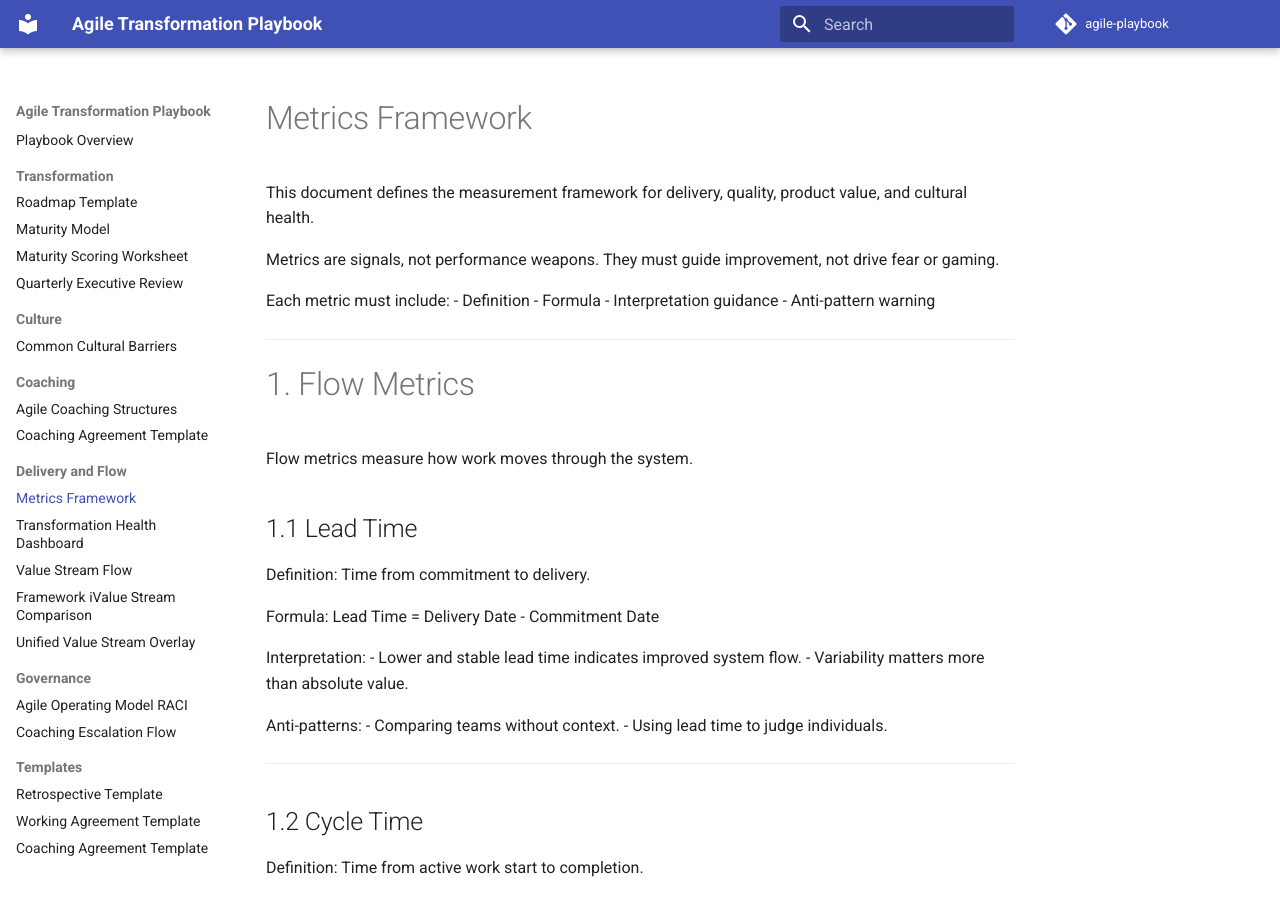
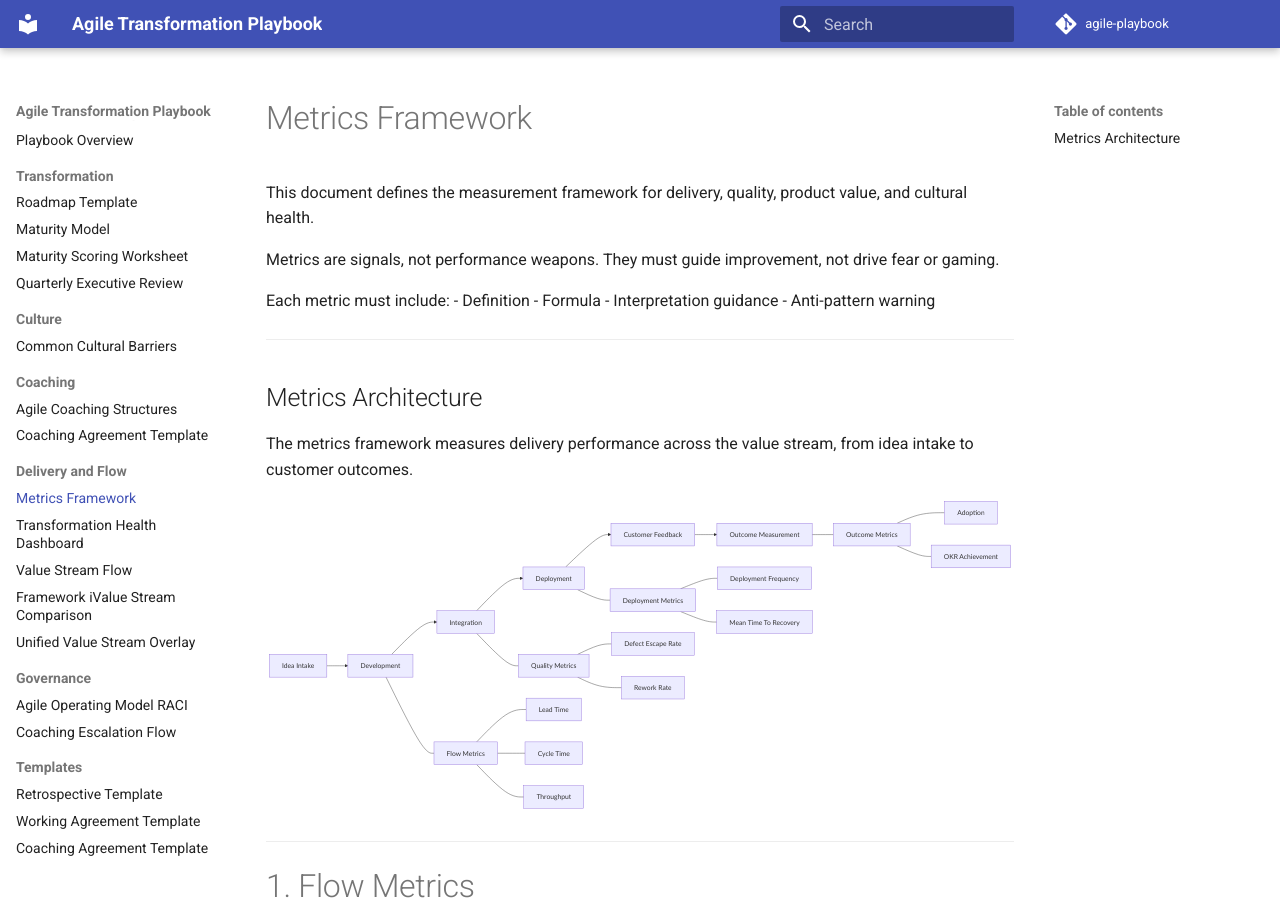
Before and after one commit to awsvkvims/agile-playbook, an MkDocs documentation site: the page built from docs/metrics/METRICS_FRAMEWORK.md, in a window 1280 px wide and 900 px high. Built offline with MkDocs 1.6.1 and Material for MkDocs 9.7.7, drawn with Linux system fonts in a browser that asks for light colours; comment, search, counter and statistics services are not loaded.

Commit message:
add metrics architecture diagram to metrics framework

```diff
--- a/docs/metrics/METRICS_FRAMEWORK.md
+++ b/docs/metrics/METRICS_FRAMEWORK.md
@@ -11,6 +11,38 @@ Each metric must include:
 - Interpretation guidance
 - Anti-pattern warning
 
+---
+## Metrics Architecture
+
+The metrics framework measures delivery performance across the value stream, from idea intake to customer outcomes.
+
+<div class="mermaid">
+flowchart LR
+
+A[Idea Intake] --> B[Development]
+B --> C[Integration]
+C --> D[Deployment]
+D --> E[Customer Feedback]
+E --> F[Outcome Measurement]
+
+B --- F1[Flow Metrics]
+C --- Q1[Quality Metrics]
+D --- D1[Deployment Metrics]
+F --- O1[Outcome Metrics]
+
+F1 --- F2[Lead Time]
+F1 --- F3[Cycle Time]
+F1 --- F4[Throughput]
+
+Q1 --- Q2[Defect Escape Rate]
+Q1 --- Q3[Rework Rate]
+
+D1 --- D2[Deployment Frequency]
+D1 --- D3[Mean Time To Recovery]
+
+O1 --- O2[Adoption]
+O1 --- O3[OKR Achievement]
+</div>
 ---
 
 # 1. Flow Metrics
```
